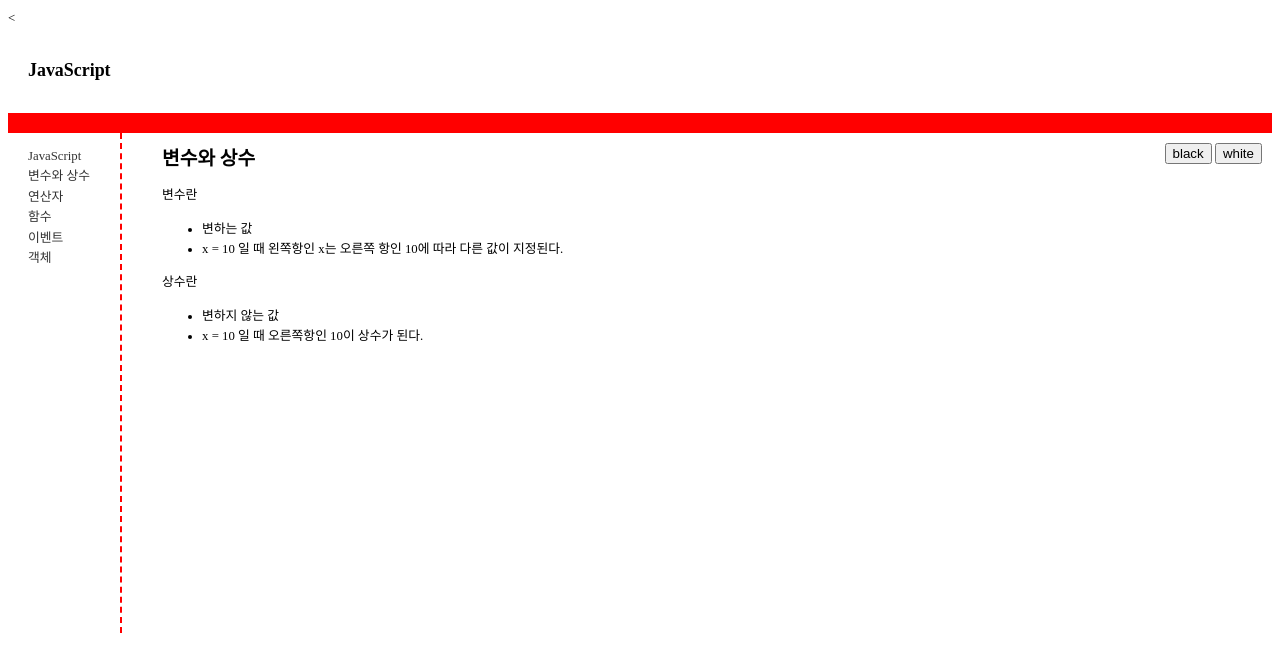
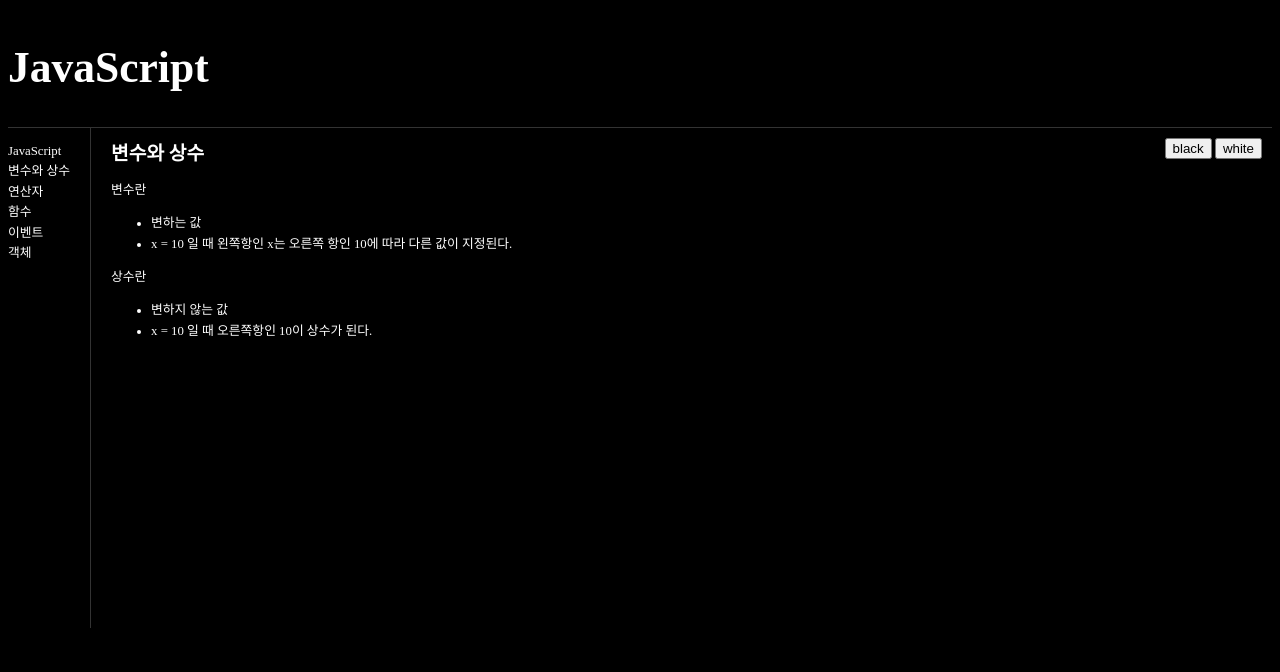
Before and after one commit to pyoruya/opentutorials-webservice-pyoruya, a plain HTML site: page index.html in a window 1280 px wide. Both pictures are taken after a click on the button "black". Drawn offline with Linux system fonts and the light colour scheme.

Commit message:
add javascript

```diff
--- a/index.html
+++ b/index.html
@@ -1,4 +1,4 @@
-<<!DOCTYPE html>
+<!DOCTYPE html>
 <html>
     <head>
         <meta charset="utf-8" />
@@ -8,9 +8,25 @@
                 font-family: dotum;
                 line-height: 1.6em;
             }
+            body.black {
+                background-color: black;
+                color: white;
+            }
+            body.black a {
+                color: white;
+            }
+            body.black a:hover {
+                color: #f60;
+            }
+            body.black header {
+                border-bottom: 1px solid #333;
+            }
+            body.black nav {
+                border-right: 1px solid #333;
+            }
             header {
-                border-bottom: 20px solid red;
-                padding: 20px 20;
+                border-bottom: 1px solid #ccc;
+                padding: 20px 0;
             }
             #toolbar {
                 padding: 10px;
@@ -18,17 +34,20 @@
             }
             nav {
                 float: left;
-                margin-right: 40px;
+                margin-right: 20px;
                 min-height: 500px;
-                border-right: 2px dashed red;
+                border-right: 1px solid #ccc;
             }
             nav ul {
                 list-style: none;
-                padding-left: 20;
-                padding-right: 30px;
+                padding-left: 0;
+                padding-right: 20px;
             }
             article {
                 float: left;
+            }
+            footer {
+                clear: both;
             }
             a {
                 text-decoration: none;
@@ -40,19 +59,19 @@
                 color: #f60;
             }
             h1 {
-                font-size: 1.4em;
+                font-size: 3.4em;
             }
         </style>
     </head>
 
-    <body>
+    <body id="body">
         <div>
             <header>
                 <h1>JavaScript</h1>
             </header>
             <div id="toolbar">
-                <input type="button" value="black" />
-                <input type="button" value="white" />
+                <input type="button" value="black" onclick="document.getElementById('body').className='black'" />
+                <input type="button" value="white" onclick="document.getElementById('body').className='white'" />
             </div>
             <nav>
                 <ul>
```
